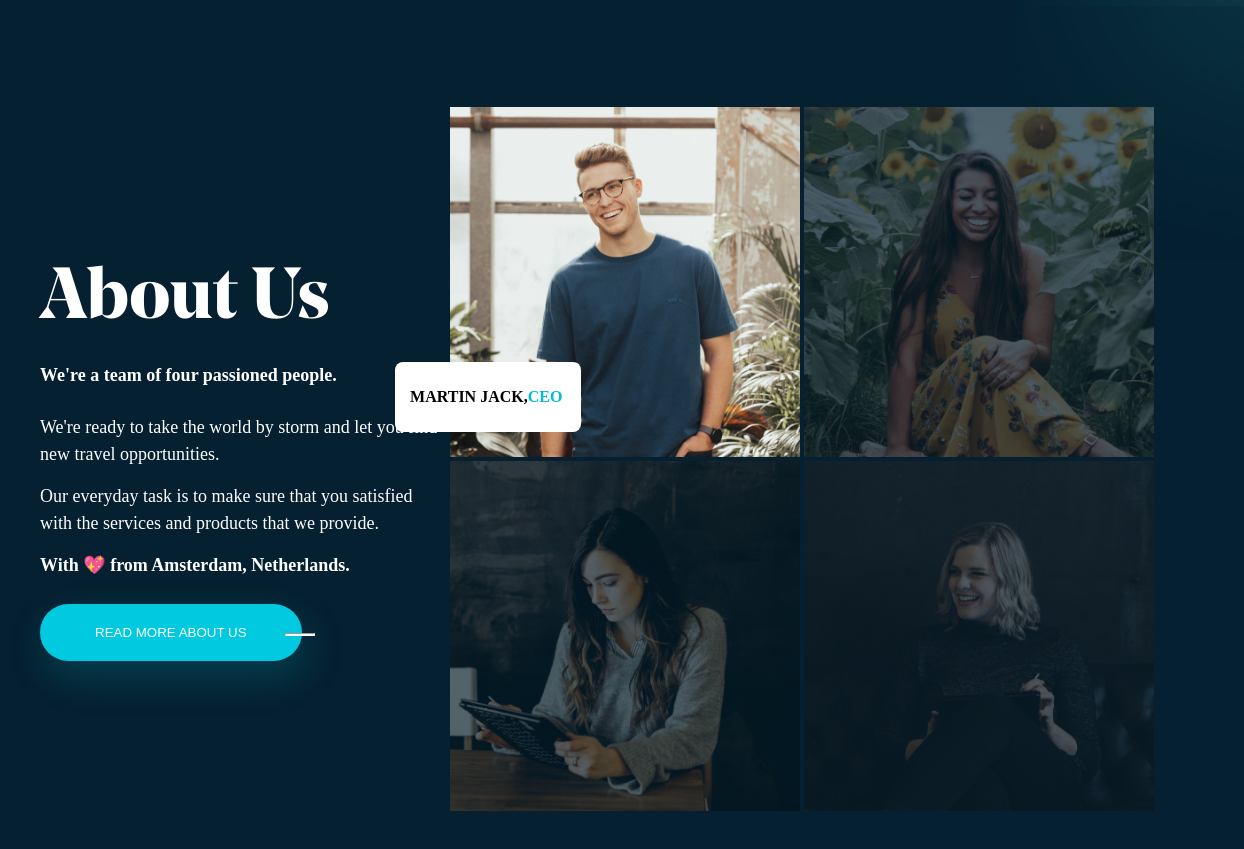
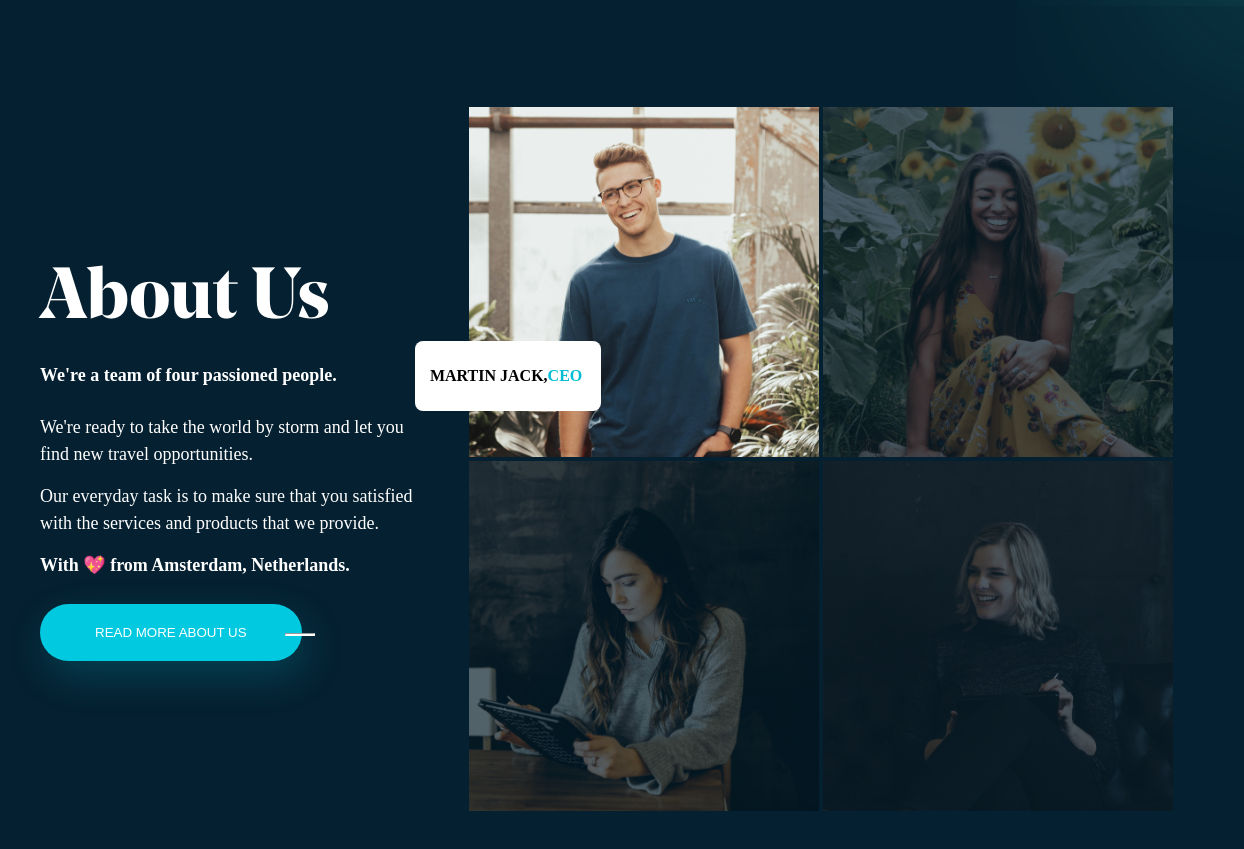
Before and after one commit to javohirh/nights, a plain HTML site: page index.html in a window 1280 px wide. Shown: the part 1773-2622 px from the top of the page, 0-1244 px from the left. Drawn offline with Linux system fonts and the light colour scheme; a web font is replaced by a local one.

Commit message:
some changes

```diff
--- a/index.html
+++ b/index.html
@@ -156,7 +156,7 @@
             <img src="./images/3.png" alt="" width="350px" />
             <img src="./images/4.png" alt="" width="350px" />
             <div class="about-dots">
-              <img src="./images/about-us-dots.svg" alt="" />
+              <img src="./images/about-us-dots.svg" alt="" width="60px" />
             </div>
           </div>
         </div>
--- a/style.css
+++ b/style.css
@@ -274,7 +274,7 @@ p {
 .about-section {
   display: flex;
   align-items: center;
-  gap: 10px;
+  gap: 38px;
 }
 
 .about-us h2 {
@@ -304,7 +304,7 @@ p {
 .jack {
   position: absolute;
   left: -7%;
-  top: 36%;
+  top: 33%;
   background-color: #fff;
   border: none;
   border-radius: 8px;
```
